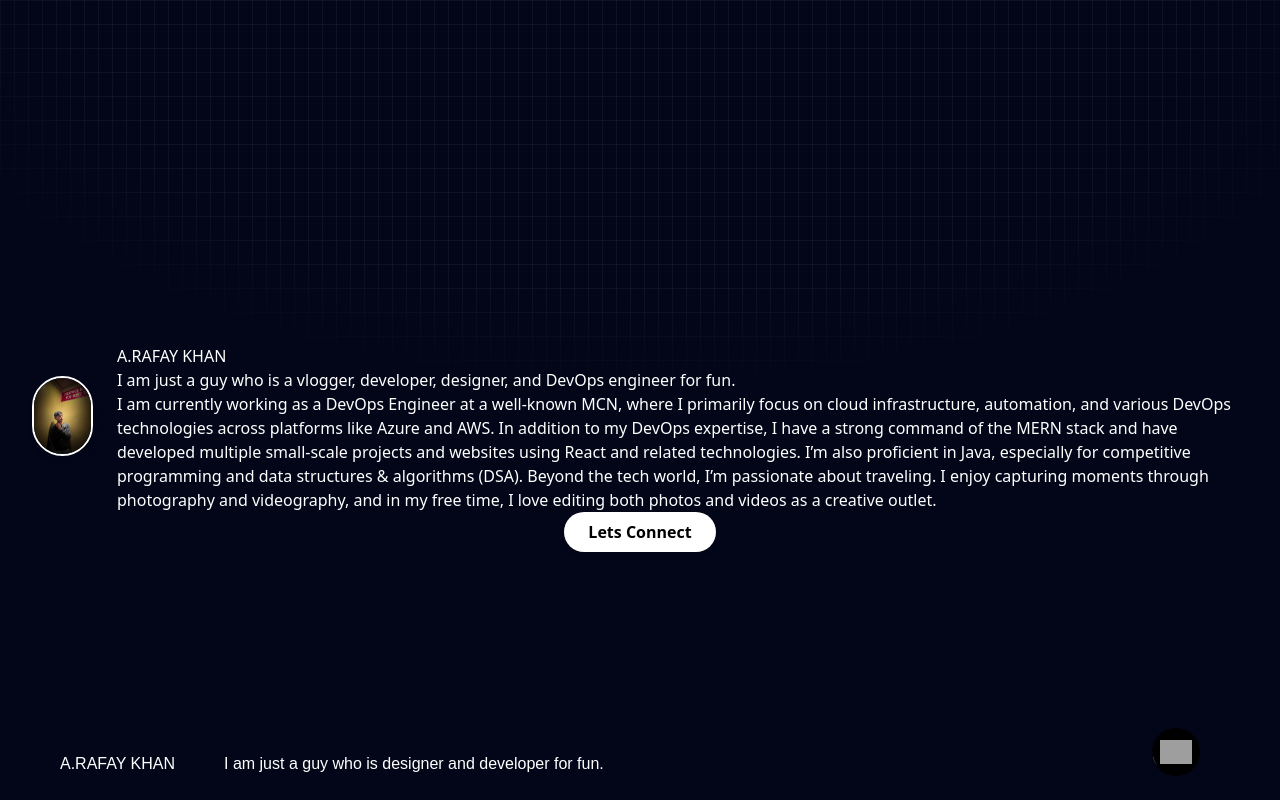
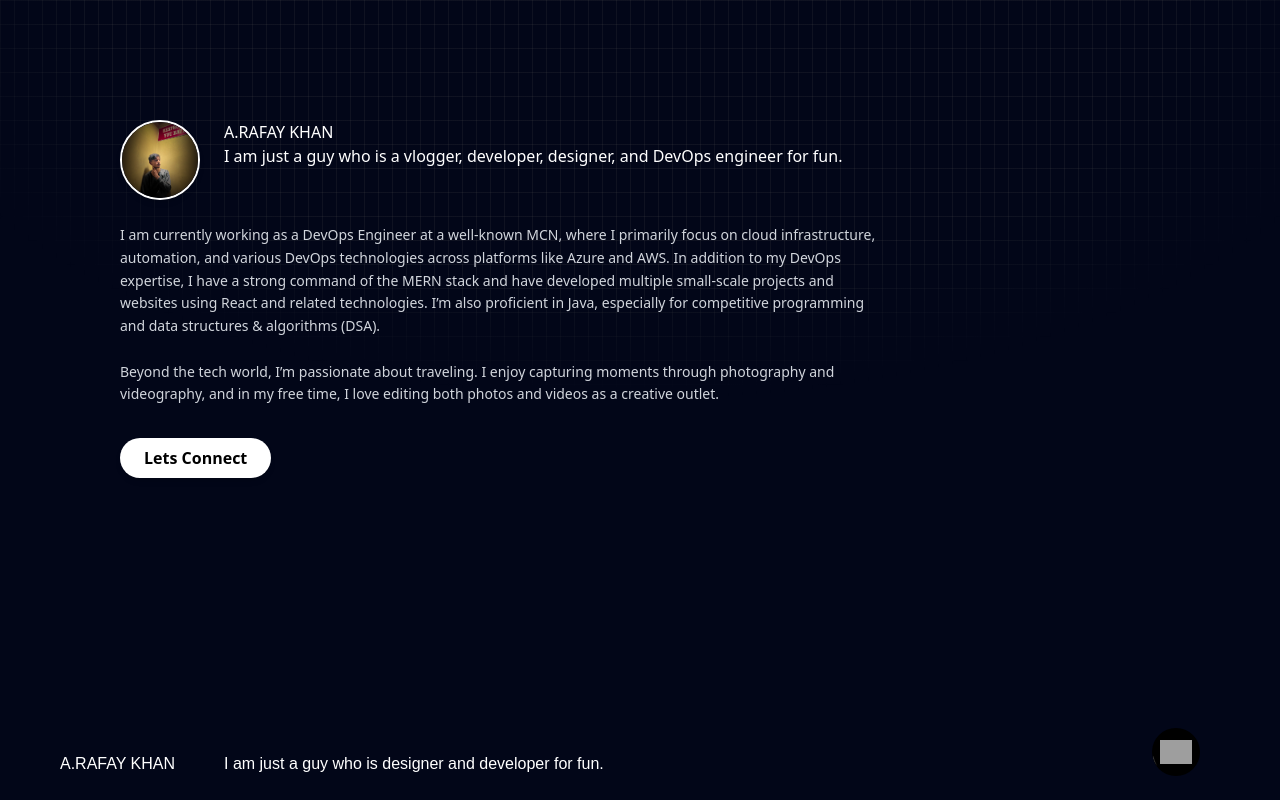
Before and after one commit to Rafayurgit/devPlayGround, a React (Vite) app in the folder frontend/: page / in a window 1280 px wide. Built offline with nearby package versions, Linux system fonts and the light colour scheme; grey boxes are pictures that could not be loaded.

Commit message:
add: updating landing page

```diff
--- a/frontend/src/Components/HeroSection.jsx
+++ b/frontend/src/Components/HeroSection.jsx
@@ -3,31 +3,31 @@ function HeroSection() {
 
   return (
     <div>
-      <section className="snap-start h-screen w-full flex items-center justify-center px-8 pt-24">
-        <div className="w-full h-full flex flex-col items-center justify-center text-white ">
+      <section className="snap-start h-screen w-full flex items-start justify-start px-30 pt-30">
+        <div className="text-white max-w-3xl">
 
-          <div className="flex space-x-6 items-center">
-            <img src="../../public/logos/profile.jpg" alt="" className="w-20 h-20 rounded-full object-cover border-2 border-white mb-6  shadow-md object-center "/>
+          <div className="flex space-x-6 items-start">
+            <img src="../../public/logos/profile.jpg" alt="" className="w-20 h-20 rounded-full object-cover border-2 border-white  shadow-md object-center "/>
+
             <div className=" ">
               <h1 className="">A.RAFAY KHAN</h1>
               <p>I am just a guy who is a vlogger, developer, designer, and DevOps engineer for fun.</p>
-
-              <p>I am currently working as a DevOps Engineer at a well-known MCN, where I primarily focus on cloud infrastructure, automation, and various DevOps technologies across platforms like Azure and AWS.
-
-              In addition to my DevOps expertise, I have a strong command of the MERN stack and have developed multiple small-scale projects and websites using React and related technologies.
-
-              I’m also proficient in Java, especially for competitive programming and data structures & algorithms (DSA).
-
-              Beyond the tech world, I’m passionate about traveling. I enjoy capturing moments through photography and videography, and in my free time, I love editing both photos and videos as a creative outlet.</p>
             </div>
 
 
           </div>
 
+          <p className="mt-6 text-sm text-gray-300 leading-relaxed">
+            I am currently working as a DevOps Engineer at a well-known MCN, where I primarily focus on cloud infrastructure, automation, and various DevOps technologies across platforms like Azure and AWS.
+              In addition to my DevOps expertise, I have a strong command of the MERN stack and have developed multiple small-scale projects and websites using React and related technologies.
+              I’m also proficient in Java, especially for competitive programming and data structures & algorithms (DSA).
+              <br /><br />
+              Beyond the tech world, I’m passionate about traveling. I enjoy capturing moments through photography and videography, and in my free time, I love editing both photos and videos as a creative outlet.
+          </p>
 
-
-
+          <div className="mt-8">
           <button className="bg-white text-black px-6 py-2 rounded-full font-semibold shadow-md hover:bg-gray-200 transition">Lets Connect</button>
+          </div>
 
 
         </div>
```
